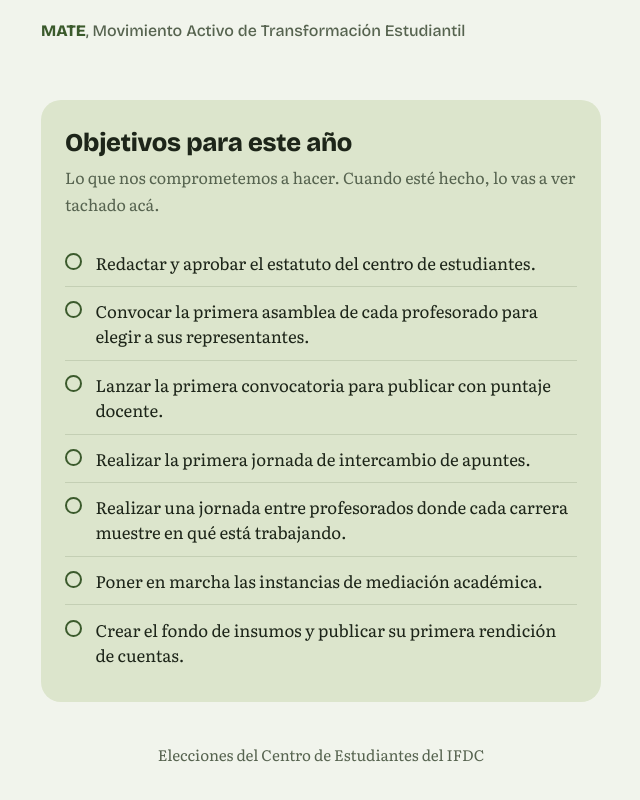
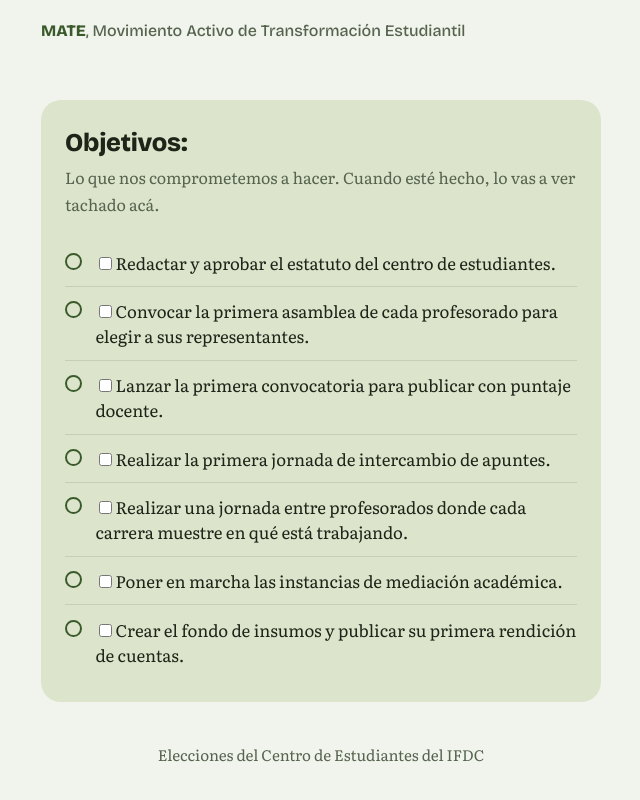
Before and after one commit to Student-your-mate/mate-ifdc, a plain HTML site: page index.html in a window 1280 px wide. Shown: the part 2193-2993 px from the top of the page, without its empty margins (319-959 px from the left). Drawn offline with nearby package versions, Linux system fonts and the light colour scheme.

Commit message:
Update index.html

```diff
--- a/index.html
+++ b/index.html
@@ -182,22 +182,34 @@
       <p class="closing">No te pedimos que confíes en nosotros. Te pedimos que le exijas al centro de estudiantes lo que te debe, empezando por nosotros.</p>
       <p class="signature"><b>MATE</b>, Movimiento Activo de Transformación Estudiantil</p>
     </article>
-
     <section class="goals" aria-labelledby="goals-title">
-      <h2 id="goals-title">Objetivos para este año</h2>
+      <h2 id="goals-title">Objetivos:</h2>
       <p class="note">Lo que nos comprometemos a hacer. Cuando esté hecho, lo vas a ver tachado acá.</p>
       <ul>
-        <li>Redactar y aprobar el estatuto del centro de estudiantes.</li>
-        <li>Convocar la primera asamblea de cada profesorado para elegir a sus representantes.</li>
-        <li>Lanzar la primera convocatoria para publicar con puntaje docente.</li>
-        <li>Realizar la primera jornada de intercambio de apuntes.</li>
-        <li>Realizar una jornada entre profesorados donde cada carrera muestre en qué está trabajando.</li>
-        <li>Poner en marcha las instancias de mediación académica.</li>
-        <li>Crear el fondo de insumos y publicar su primera rendición de cuentas.</li>
+        <li><label><input type="checkbox" id="goal-1"><span>Redactar y aprobar el estatuto del centro de estudiantes.</span></label></li>
+        <li><label><input type="checkbox" id="goal-2"><span>Convocar la primera asamblea de cada profesorado para elegir a sus representantes.</span></label></li>
+        <li><label><input type="checkbox" id="goal-3"><span>Lanzar la primera convocatoria para publicar con puntaje docente.</span></label></li>
+        <li><label><input type="checkbox" id="goal-4"><span>Realizar la primera jornada de intercambio de apuntes.</span></label></li>
+        <li><label><input type="checkbox" id="goal-5"><span>Realizar una jornada entre profesorados donde cada carrera muestre en qué está trabajando.</span></label></li>
+        <li><label><input type="checkbox" id="goal-6"><span>Poner en marcha las instancias de mediación académica.</span></label></li>
+        <li><label><input type="checkbox" id="goal-7"><span>Crear el fondo de insumos y publicar su primera rendición de cuentas.</span></label></li>
       </ul>
     </section>
 
     <footer>Elecciones del Centro de Estudiantes del IFDC</footer>
   </main>
+  <script>
+    document.querySelectorAll('.goals input[type="checkbox"]').forEach(function (box) {
+      var key = 'mate-' + box.id;
+      try {
+        if (localStorage.getItem(key) === '1') box.checked = true;
+      } catch (e) {}
+      box.addEventListener('change', function () {
+        try {
+          localStorage.setItem(key, box.checked ? '1' : '0');
+        } catch (e) {}
+      });
+    });
+  </script>
 </body>
 </html>
```
